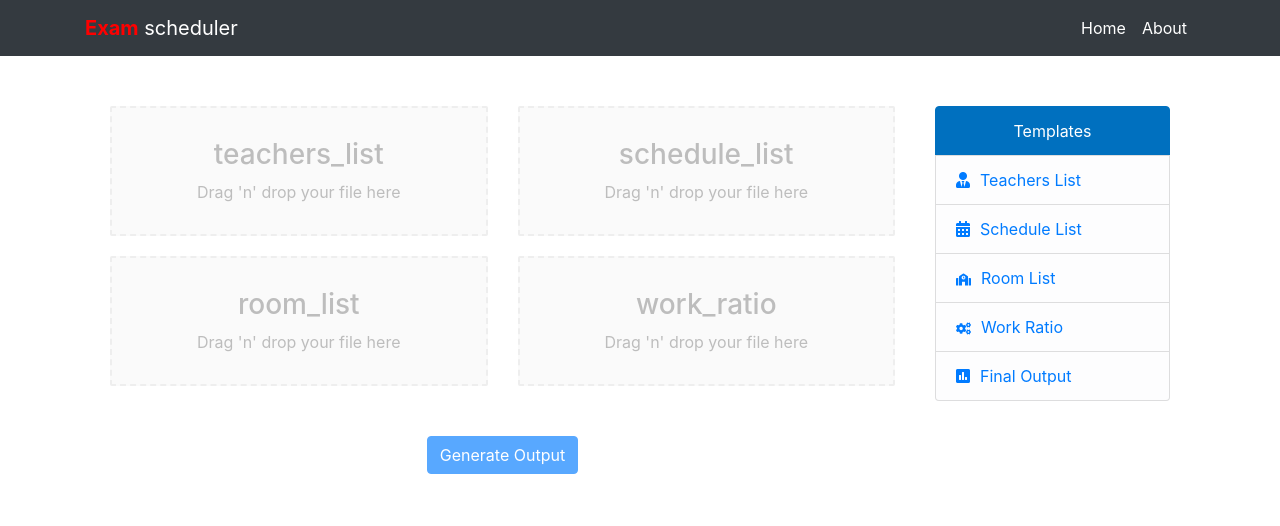
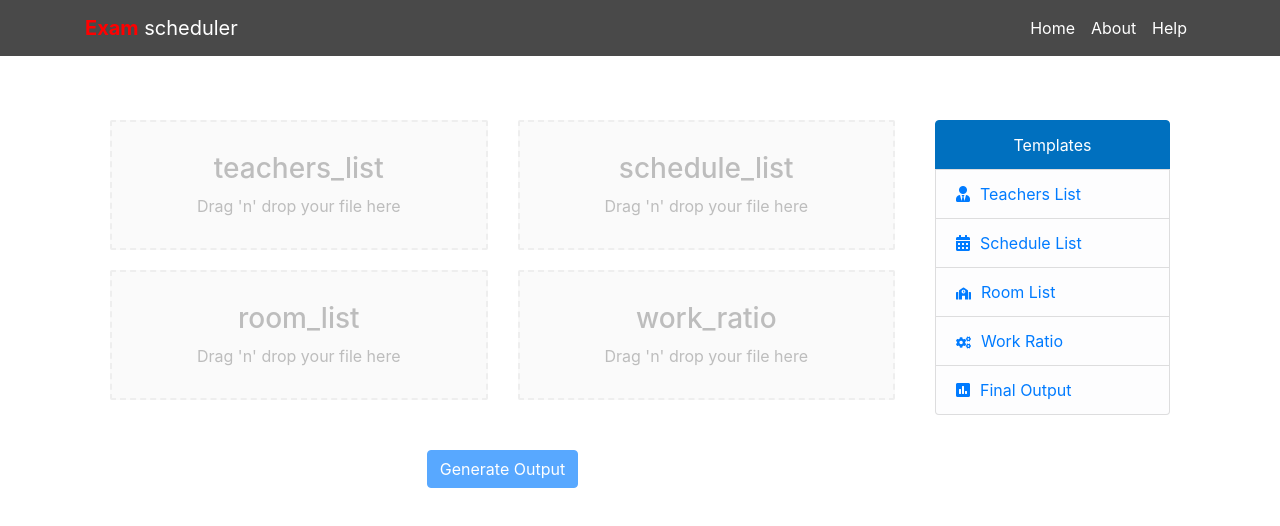
Before and after one commit to srbcheema1/ExamScheduler, a React (Create React App) app: page / in a window 1280 px wide. Shown: the top 526 px of the page. Built offline with nearby package versions, Linux system fonts and the light colour scheme.

Commit message:
major changes

```diff
--- a/src/App.js
+++ b/src/App.js
@@ -3,6 +3,7 @@ import {BrowserRouter as Router, Route} from 'react-router-dom';
 
 import Home from './pages/Home.js'
 import About from './pages/About.js'
+import Help from './pages/Help.js'
 import Navbar from './components/navbar/Navbar.js'
 
 class App extends Component {
@@ -13,6 +14,7 @@ class App extends Component {
         <div>
           <Route exact path = "/" component = {Home}/>
           <Route exact path = "/About" component = {About}/>
+          <Route exact path = "/Help" component = {Help}/>
         </div>
       </Router>
     );
--- a/src/components/Dropbox.js
+++ b/src/components/Dropbox/Dropbox.js
@@ -1,7 +1,7 @@
 import React, { Component, useMemo } from 'react'
 import Dropzone from 'react-dropzone'
-import Loader from './loader/Loader.js'
-import './Drop.css'
+import Loader from '../loader/Loader.js'
+import './Dropbox.css'
 
 const baseStyle = {
   flex: 1,
@@ -70,7 +70,7 @@ class Dropbox extends Component {
           this.props.onFileChanged(false,{});
           this.setState({file:acceptedFiles[0],task:'wrong',message:message});
           message = message.replace(/\n/g, "<br />");
-          message += "<br/><a href='/About'>Read the instructions</a><br/>";
+          message += "<br/><a href='/Help'>Read the instructions</a><br/>";
           document.getElementById(this.props.filename+"_text").innerHTML = message;
         }
       }
--- a/src/components/navbar/Navbar.js
+++ b/src/components/navbar/Navbar.js
@@ -1,10 +1,12 @@
 import React, {Component} from 'react';
 import {Link} from 'react-router-dom';
+
+import './navbar.css'
 
 class Navbar extends Component{
   render(){
     return(
-      <nav className="navbar navbar-expand-md navbar-dark bg-dark mb-4 fixed-top">
+      <nav className="navbar navbar-expand-md navbar-dark mb-4">
         <div className="container">
           <Link className="navbar-brand mr-4" to="/">
             <span style={{textAlign: 'left'}}>
@@ -22,7 +24,11 @@ class Navbar extends Component{
                 <li className="nav-item active">
                   <Link className="nav-link" to="/About">About</Link>
                 </li>
+                <li className ="nav-item active">
+                  <Link className="nav-link" to="/Help">Help</Link>
+                </li>
             </ul>
+
           </div>
         </div>
       </nav>
--- /dev/null
+++ b/src/components/navbar/navbar.css
@@ -0,0 +1,3 @@
+.navbar {
+    background-color: rgb(73, 73, 73);
+}
--- /dev/null
+++ b/src/components/right_pannel/templates.css
@@ -0,0 +1,5 @@
+.srb-pane-title{
+    color:#fff;
+    background-color:#0070bf;
+    border-color:#0070bf;
+}
--- /dev/null
+++ b/src/components/right_pannel/templates.js
@@ -0,0 +1,51 @@
+import React, {Component} from 'react';
+import './templates.css'
+
+class TemplatePannel extends Component{
+    render() {
+        return (
+            <div className="content-section">
+              <ul className="list-group">
+                <li className="list-group-item list-group-item-light srb-pane-title text-center">Templates</li>
+                <li className="list-group-item list-group-item-light">
+                  <a href="https://docs.google.com/spreadsheets/d/15bAOhsQVrBLxnEd4DI-PgnyDpE14taAN_ydTV9vniWY/edit?usp=sharing"
+                  target="_blank" rel="noreferrer noopener">
+                    <i className="fas fa-user-tie" style={{letterSpacing:'10px'}}></i>
+                    Teachers List
+                  </a>
+                </li>
+                <li className="list-group-item list-group-item-light">
+                  <a href="https://docs.google.com/spreadsheets/d/1yyfRZFn-ZVB4889vxZ8bu1Tjj6p-qdMqxtfZfdXa554/edit?usp=sharing"
+                  target="_blank" rel="noreferrer noopener">
+                    <i className="fas fa-calendar-alt" style={{letterSpacing:'10px'}}></i>
+                    Schedule List
+                  </a>
+                </li>
+                <li className="list-group-item list-group-item-light">
+                  <a href="https://docs.google.com/spreadsheets/d/1caJK62qwDkqrdeZ8rUnaGs5JulMyxCFeaYhk7TrnsYc/edit?usp=sharing"
+                  target="_blank" rel="noreferrer noopener">
+                    <i className="fas fa-school" style={{letterSpacing:'10px',fontSize:'12px'}}></i>
+                    Room List
+                  </a>
+                </li>
+                <li className="list-group-item list-group-item-light">
+                  <a href = "https://docs.google.com/spreadsheets/d/139LZkE2maa5xi97H0Z4hxtvCVocsYLPAPH38n6RblLQ/edit?usp=sharing"
+                  target="_blank" rel="noreferrer noopener">
+                    <i className="fas fa-cogs" style={{letterSpacing:'10px',fontSize:'12px'}}></i>
+                    Work Ratio
+                  </a>
+                </li>
+                <li className="list-group-item list-group-item-light">
+                  <a href="https://docs.google.com/spreadsheets/d/1kxMy05dvqbor3EW1vEGFoNjI8n3haLKzu7OVdrbX-Dw/edit?usp=sharing"
+                  target="_blank" rel="noreferrer noopener">
+                    <i className="fas fa-poll" style={{letterSpacing:'10px'}}></i>
+                    Final Output
+                  </a>
+                </li>
+              </ul>
+            </div>
+        )
+    }
+}
+
+export default TemplatePannel;
--- /dev/null
+++ b/src/pages/Help.js
@@ -0,0 +1,21 @@
+import React, {Component} from 'react';
+
+import TemplatePannel from '../components/right_pannel/templates.js'
+
+class Help extends Component{
+  render(){
+    return(
+      <main role="main" className="container">
+        <div className="row">
+          <div className="col-md-9">
+            <p>Exam Scheduler is a tool to create a automated schedule for teacher duties</p>
+          </div>
+          <div className="col-md-3">
+            <TemplatePannel/>
+          </div>
+        </div>
+      </main>
+    );
+  }
+}
+export default Help;
--- a/src/pages/Home.js
+++ b/src/pages/Home.js
@@ -1,7 +1,9 @@
 import React, {Component, createRef} from 'react';
-import Dropbox from '../components/Dropbox.js'
 import {Modal, Button} from 'react-bootstrap'
-import './Home.css'
+
+import Dropbox from '../components/Dropbox/Dropbox.js'
+import TemplatePannel from '../components/right_pannel/templates.js'
+import './styles/Home.css'
 
 class Home extends Component{
   constructor(props) {
@@ -72,7 +74,7 @@ class Home extends Component{
           var message = success['message'];
           this.setState({message:message,showModel:true});
           message = message.replace(/\n/g, "<br />");
-          message += "<br/><a href='/About'>Read the instructions</a><br/>";
+          message += "<br/><a href='/Help'>Read the instructions</a><br/>";
           document.getElementById("modal_desc").innerHTML = message;
         }
       }
@@ -86,17 +88,16 @@ class Home extends Component{
     let buttonDisabled = advDisabled;
     return(
       <div className = "container">
-        <h2 style={{padding:'10px'}}> Welcome to Exam Scheduler</h2>
         <div className = "row scheduler-box">
           <div className = "col-md-9 scheduler-box">
             <div className = "row" style={{minHeight:'150px'}}>
-              <div className="col-md-6">
+              <div className="col-md-6 srb-dropbox">
                 <Dropbox filename="teachers_list"
                   ref={this.teacher_list_ref}
                   onFileChanged={(val,extra)=>this.onFileChanged("teachers_list",val,extra)}
                 />
                 </div>
-              <div className="col-md-6">
+              <div className="col-md-6 srb-dropbox">
                 <Dropbox filename="schedule_list"
                   ref={this.schedule_list_ref}
                   onFileChanged={(val,extra)=>this.onFileChanged("schedule_list",val,extra)}
@@ -104,13 +105,13 @@ class Home extends Component{
               </div>
             </div>
             <div className = "row" style={{minHeight:'150px'}}>
-              <div className="col-md-6">
+              <div className="col-md-6 srb-dropbox">
                 <Dropbox filename="room_list"
                   ref={this.room_list_ref}
                   onFileChanged={(val,extra)=>this.onFileChanged("room_list",val,extra)}
                 />
               </div>
-              <div className="col-md-6">
+              <div className="col-md-6 srb-dropbox">
                 <Dropbox filename="work_ratio"
                   ref={this.work_ratio_ref}
                   onFileChanged={(val,extra)=>this.onFileChanged("work_ratio",val,extra)}
@@ -128,46 +129,7 @@ class Home extends Component{
             </div>
           </div>{/*scheduler-box ends*/}
           <div className="col-md-3 scheduler-box">
-            <div className="content-section">
-              <ul className="list-group">
-                <li className="list-group-item list-group-item-light srb-pane-title text-center">Templates</li>
-                <li className="list-group-item list-group-item-light">
-                  <a href="https://docs.google.com/spreadsheets/d/15bAOhsQVrBLxnEd4DI-PgnyDpE14taAN_ydTV9vniWY/edit?usp=sharing"
-                  target="_blank" rel="noreferrer noopener">
-                    <i className="fas fa-user-tie" style={{letterSpacing:'10px'}}></i>
-                    Teachers List
-                  </a>
-                </li>
-                <li className="list-group-item list-group-item-light">
-                  <a href="https://docs.google.com/spreadsheets/d/1yyfRZFn-ZVB4889vxZ8bu1Tjj6p-qdMqxtfZfdXa554/edit?usp=sharing"
-                  target="_blank" rel="noreferrer noopener">
-                    <i className="fas fa-calendar-alt" style={{letterSpacing:'10px'}}></i>
-                    Schedule List
-                  </a>
-                </li>
-                <li className="list-group-item list-group-item-light">
-                  <a href="https://docs.google.com/spreadsheets/d/1caJK62qwDkqrdeZ8rUnaGs5JulMyxCFeaYhk7TrnsYc/edit?usp=sharing"
-                  target="_blank" rel="noreferrer noopener">
-                    <i className="fas fa-school" style={{letterSpacing:'10px',fontSize:'12px'}}></i>
-                    Room List
-                  </a>
-                </li>
-                <li className="list-group-item list-group-item-light">
-                  <a href = "https://docs.google.com/spreadsheets/d/139LZkE2maa5xi97H0Z4hxtvCVocsYLPAPH38n6RblLQ/edit?usp=sharing"
-                  target="_blank" rel="noreferrer noopener">
-                    <i className="fas fa-cogs" style={{letterSpacing:'10px',fontSize:'12px'}}></i>
-                    Work Ratio
-                  </a>
-                </li>
-                <li className="list-group-item list-group-item-light">
-                  <a href="https://docs.google.com/spreadsheets/d/1kxMy05dvqbor3EW1vEGFoNjI8n3haLKzu7OVdrbX-Dw/edit?usp=sharing"
-                  target="_blank" rel="noreferrer noopener">
-                    <i className="fas fa-poll" style={{letterSpacing:'10px'}}></i>
-                    Final Output
-                  </a>
-                </li>
-              </ul>
-            </div>
+            <TemplatePannel/>
           </div> {/**side bar ends */}
         </div> {/*row ends*/}
         <Modal show={this.state.showModel} onHide={this.handleClose}>
--- a/src/pages/Home.css
+++ b/src/pages/styles/Home.css
@@ -1,6 +1,5 @@
 .scheduler-box{
     background-color: #fff;
-
     border-color: #888;
     border-style: solid;
     border-radius: 2px;
@@ -8,8 +7,6 @@
     padding: 20px;
 }
 
-.srb-pane-title{
-    color:#fff;
-    background-color:#0070bf;
-    border-color:#0070bf;
+.srb-dropbox {
+    margin-bottom: 10px;
 }
```
Also changed, not shown: src/pages/About.js (+2 -6 lines), src/components/Dropbox/Dropbox.css (renamed from src/components/Drop.css).
